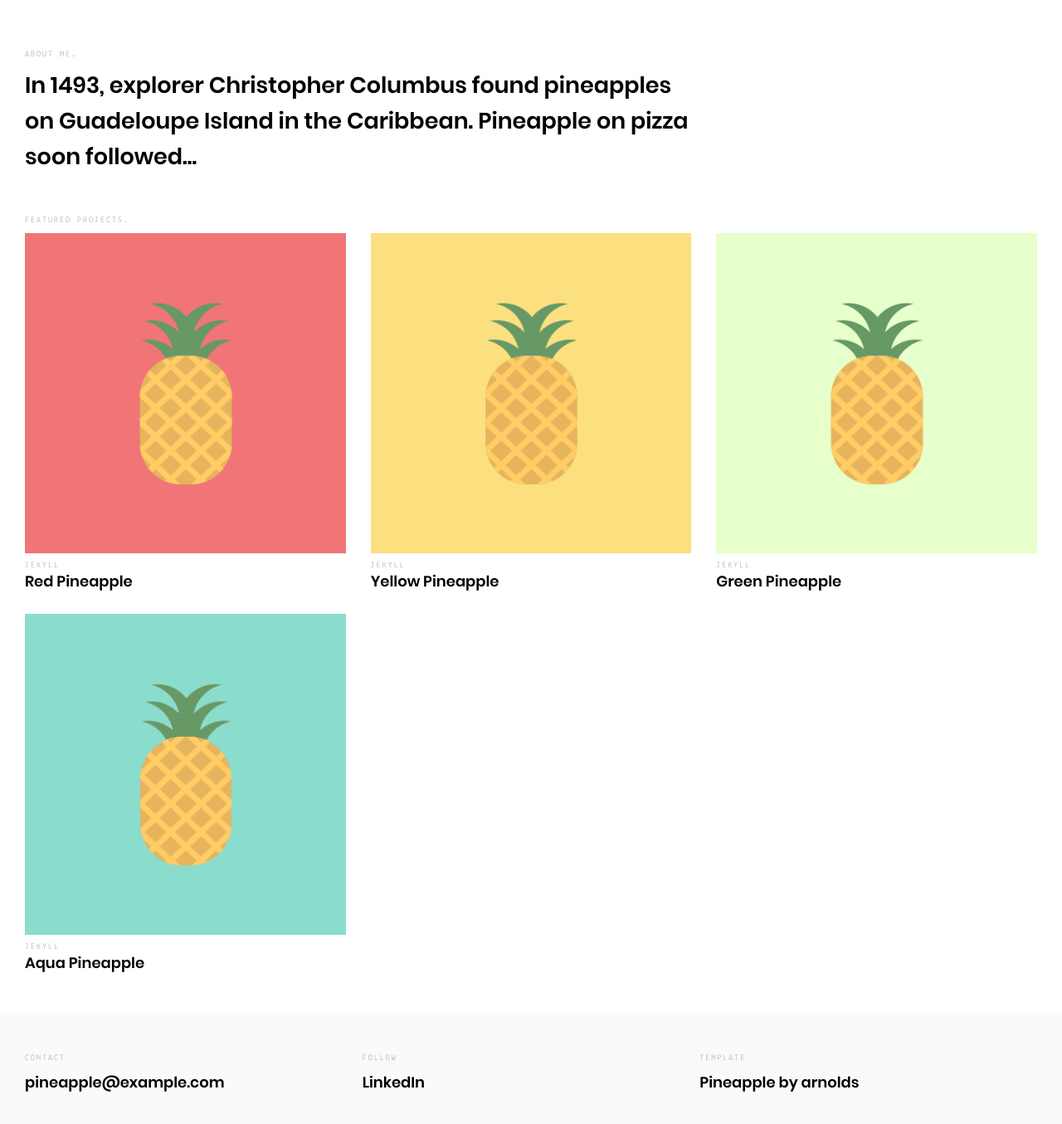
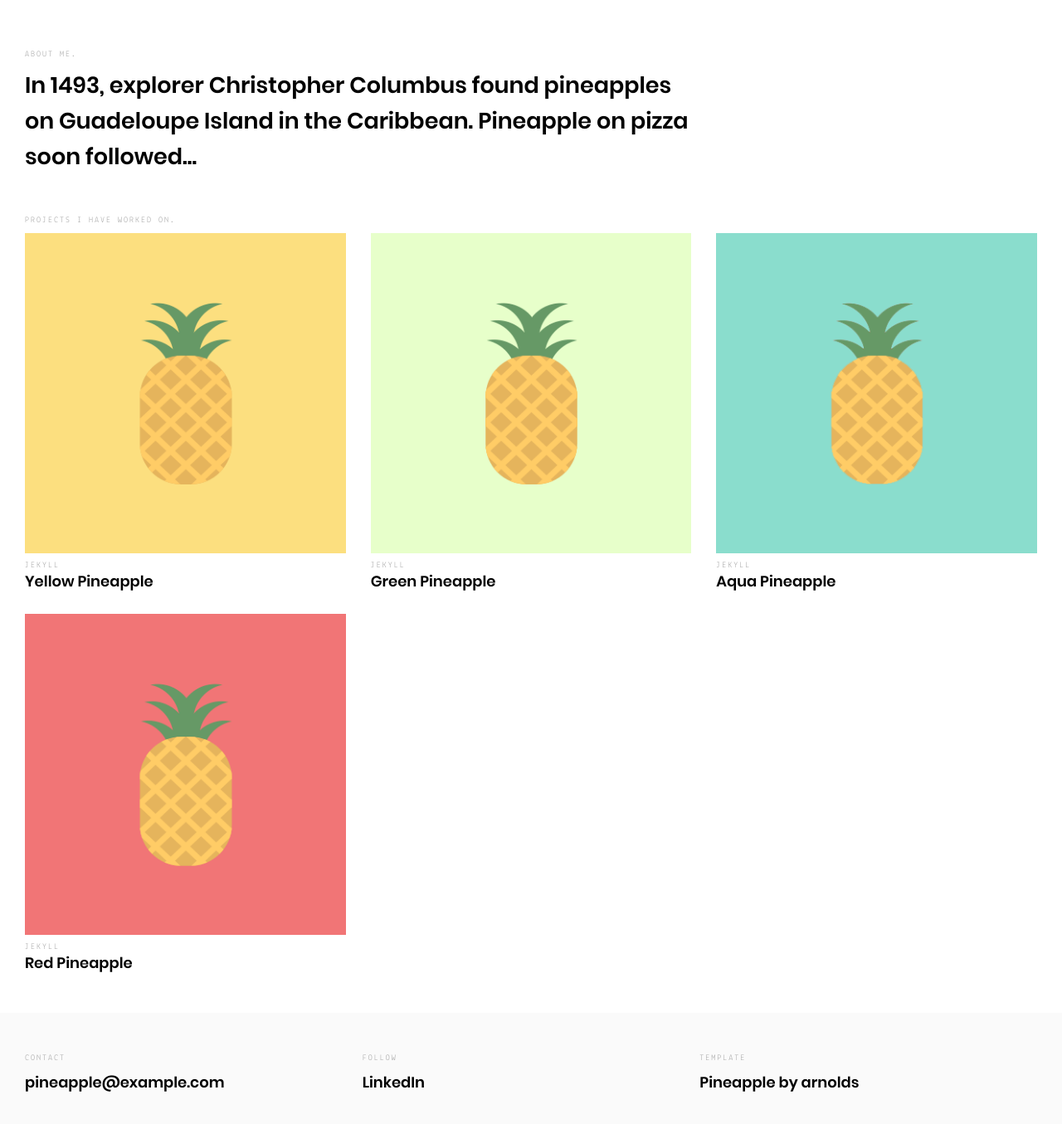
Before and after one commit to amdapoz/portfolio, a Jekyll site: the page built from index.html, in a window 1280 px wide and 1400 px high, scrolled down 227 px. Shown: the top 1355 px of the window at 83% size. Built offline with Jekyll 4.4.1, drawn with Linux system fonts in a browser that asks for light colours.

Commit message:
try to undo issues

```diff
--- a/index.html
+++ b/index.html
@@ -20,7 +20,7 @@
 		</section>
 		<section class="projects">
 			<div class="container">
-				<h2>Featured Projects.</h2>
+				<h2>Projects I have worked on.</h2>
 				<ul class="projects-list">
 					{% for item in site.categories.projects reversed %}
 						<li>
```
Also changed, not shown: _posts/projects/2017-04-05-redpineapple.md (renamed from _posts/projects/2017-04-01-redpineapple.md).
